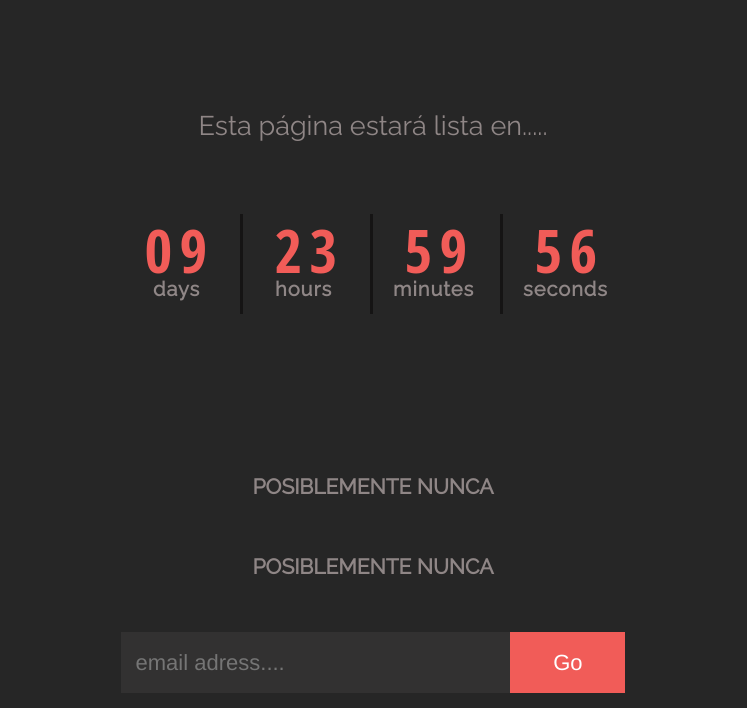
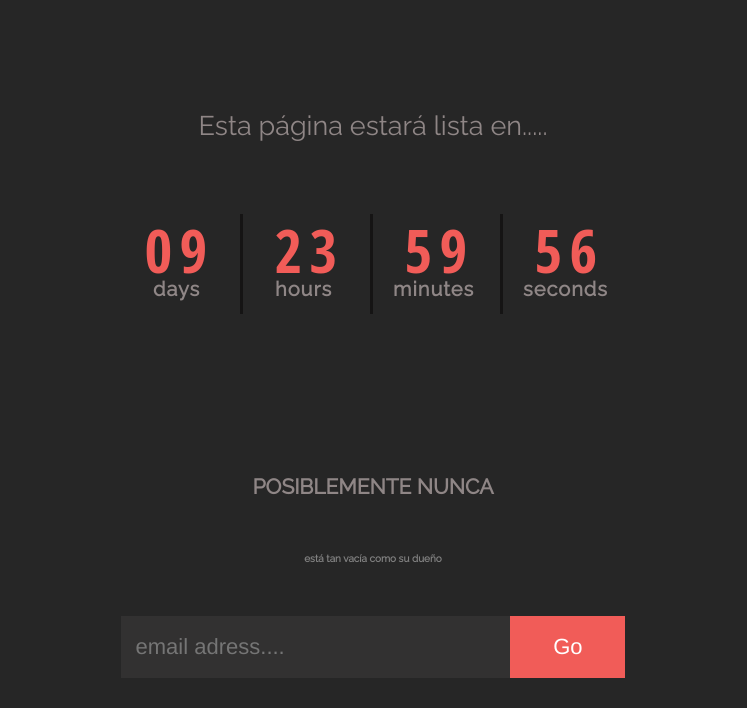
Before and after one commit to Elevao/z3, a plain HTML site: page index.html in a window 1280 px wide. Shown: the part 244-952 px from the top of the page, without its empty margins (267-1014 px from the left). Drawn offline with nearby package versions, Linux system fonts and the light colour scheme.

Commit message:
Update 2 index.html

```diff
--- a/index.html
+++ b/index.html
@@ -28,7 +28,7 @@
                <div class=" row">
                    <div class="col-md-12">
                        <p>POSIBLEMENTE NUNCA</p>
-			<p style=color:"#808080">POSIBLEMENTE NUNCA</p>
+			<p style="color:#808080;font-size:10px;">está tan vacía como su dueño</p>
                         <input type="email" placeholder="email adress....">
                         <input type="submit" value="Go">
                    </div>
```
